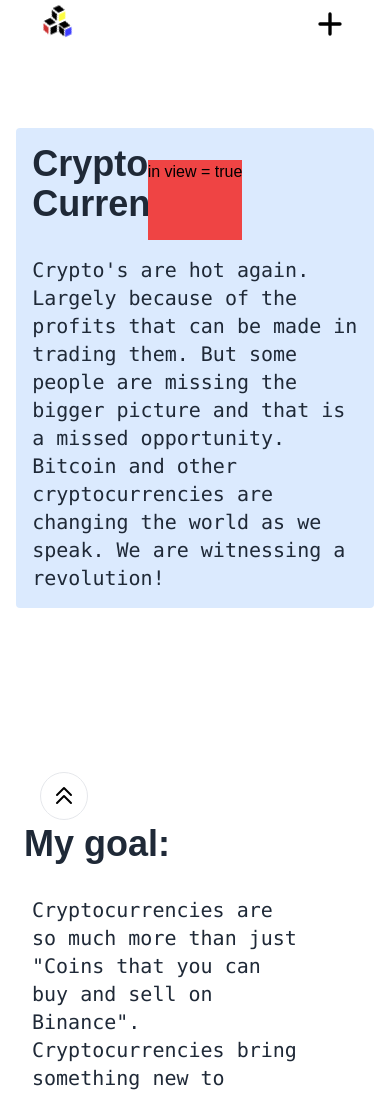
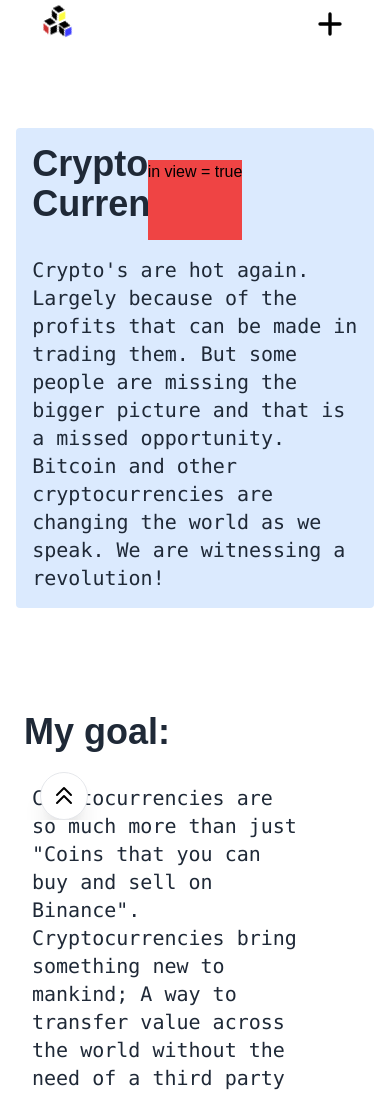
Before and after one commit to PaulRuigrok/react_website, a React (Create React App) app: page / in a window 390 px wide. Shown: the top 1095 px of the page. Built offline with nearby package versions, Linux system fonts and the light colour scheme.

Commit message:
added functionality mobile nav button

```diff
--- a/src/Home/sections/Introduction.js
+++ b/src/Home/sections/Introduction.js
@@ -13,7 +13,7 @@ const Introduction = () => {
         <div  className={`${inView ?'fade-in flex flex-col jusitfy-center' : 'fade-out flex flex-col jusitfy-center' } `}>
             <div id='goal'></div>
 
-            <div className= 'w-11/12 md:w-10/12 flex justify-center p-6 items-center mt-48 md:mt-96'>
+            <div className= 'w-11/12 md:w-10/12 flex justify-center p-6 items-center mt-20 md:mt-96'>
                 <div ref={ref} className = {`flex flex-col md:w-5/12 `}>
                     <h1 className= 'text-4xl md:text-8xl font-display text-gray-800 font-bold text-left'>My goal:</h1>
                     <p className= 'font-mono text-xl md:text-2xl text-gray-800 p-8 md:p-4 pl-2 md:m-8'>Cryptocurrencies are so much more than just "Coins that you can buy and sell on Binance". Cryptocurrencies bring something new to mankind; A way to transfer value across the world without the need of a third party (banks/paypal/visa etc). <br></br><br></br> I want to show you some of the crypto-basics, step by step. Hoping to help you understand the basics of managing your own money without the need of a bank/ some suit at a bank.
--- a/src/index.css
+++ b/src/index.css
@@ -36,6 +36,17 @@
     transition: transform 250ms cubic-bezier(0.26, 0.6, 0.48, 1.62)
 }
 
+.mobile_nav_list_closed {
+    overflow: hidden;
+    max-height: 0px;
+    transition: max-height 250ms ease-in-out
+}
+
+.mobile_nav_list_open {
+    overflow: hidden;
+    max-height: 700px;
+    transition: max-height 200ms ease-out
+}
 
 .logo {
     position: absolute;
--- a/src/shared/Footer/index.js
+++ b/src/shared/Footer/index.js
@@ -1,25 +1,46 @@
 import React from 'react'
-import {Link} from 'react-router-dom'
+import {Link} from 'react-scroll'
 
 
 const Footer = ({mobileNavIsOpen, toggleMobileNav}) => {
 
     return (
-        <div className = 'z-40 px-10 md:px-0 flex h-12 md:h-20 w-full items-center justify-center fixed bottom-6'>
-            <div className = 'w-screen flex justify-between px-0 md:px-40 relative'>
-
+        <div className = 'z-40 px-10 md:px-0 flex h-12 md:h-20 items-center justify-center fixed overflow-hidden bottom-6'>
+            <div className = 'w-screen flex justify-between px-0 md:px-40 '>
                 <div className = {`${!mobileNavIsOpen ? 'mobile-nav-menu-closed' : 'mobile-nav-menu-open'} cursor-pointer md:hidden flex items-center flex justify-center items-center`}
                     onClick={toggleMobileNav}>
 
 
-                    <div className="w-12 h-12 bg-white border rounded-full flex justify-center items-center">
+                    <div className="md:hidden w-12 h-12 bg-white border rounded-full flex justify-center items-center shadow-xl">
                         <svg className="w-6 h-6" fill="none" stroke="currentColor" viewBox="0 0 24 24" xmlns="http://www.w3.org/2000/svg"><path strokeLinecap="round" strokeLinejoin="round" strokeWidth={2} d="M5 11l7-7 7 7M5 19l7-7 7 7" /></svg>
                     </div>
                 </div>
-                <nav className = 'hidden md:flex flex items-center '
-                    onClick={toggleMobileNav}>
+                <div className={`md:hidden ${!mobileNavIsOpen ? 'mobile_nav_list_closed' : 'mobile_nav_list_open' } w-9/12 flex flex-col justify-around bg-gray-200 fixed left-10 bottom-20 rounded shadow-xl overflow-hidden`}
 
-                </nav>
+                >
+
+                    <Link onClick={toggleMobileNav} to='home' activeClass="bg-red-500" spy={true} smooth={true} className="cursor-pointer pl-4 py-4 ">
+                        <p className='font-mono tracking-widest'>* top</p>
+                    </Link>
+                    <Link onClick={toggleMobileNav} to='goal' spy={true} smooth={true} className="cursor-pointer pl-4 py-4  ">
+                        <p className='font-mono tracking-widest'>* goal</p>
+                    </Link>
+                    <Link onClick={toggleMobileNav} to='network'spy={true} smooth={true} className="cursor-pointer pl-4 py-4  ">
+                        <p className='font-mono tracking-widest'>* network</p>
+                    </Link>
+                    <Link onClick={toggleMobileNav} to='wallet' spy={true} smooth={true} className="cursor-pointer pl-4 py-4  ">
+                        <p className='font-mono tracking-widest'>* wallets</p>
+                    </Link>
+                    <Link onClick={toggleMobileNav} to='walletmanagers' spy={true} smooth={true} className="cursor-pointer pl-4 py-4  ">
+                        <p className='font-mono tracking-widest'>* wallet-<br></br>managers</p>
+                    </Link>
+                    <Link onClick={toggleMobileNav} to='transactions' spy={true} smooth={true} className="cursor-pointer pl-4 py-4 ">
+                        <p className='font-mono tracking-widest'>* trans-<br></br>actions</p>
+                    </Link>
+                    <Link onClick={toggleMobileNav} to='geticx' spy={true} smooth={true} className="cursor-pointer pl-4 py-4 ">
+                        <p className='font-mono tracking-widest'>* practice</p>
+                    </Link>
+                </div>
             </div>
         </div>
 
```
